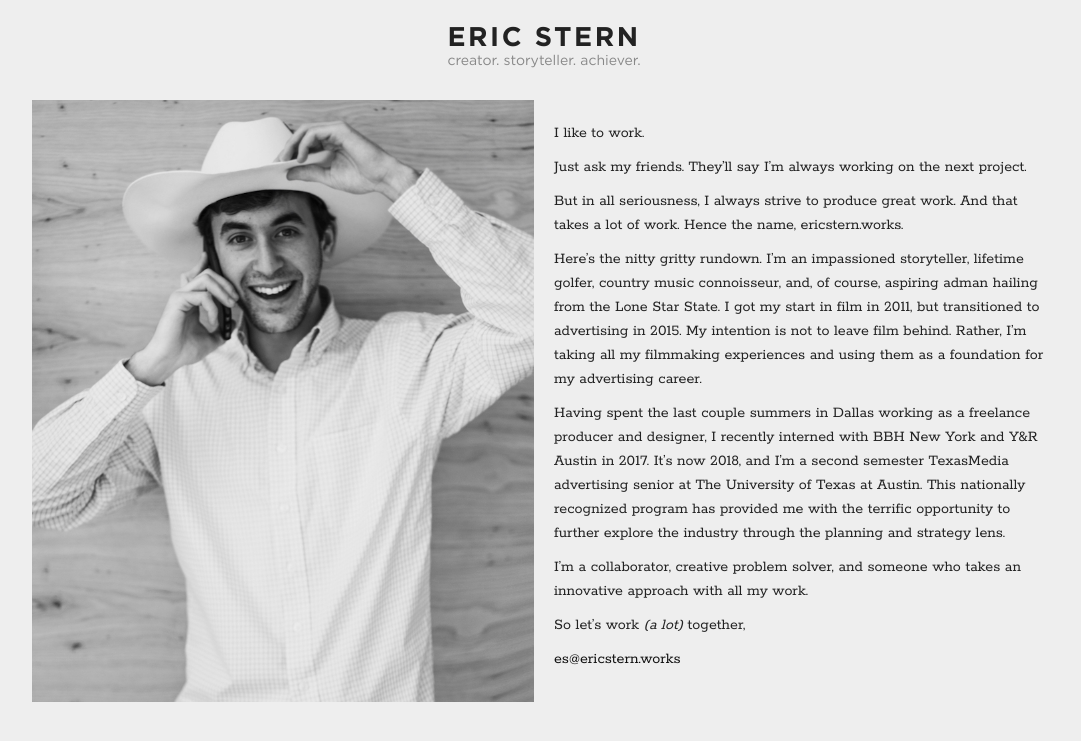
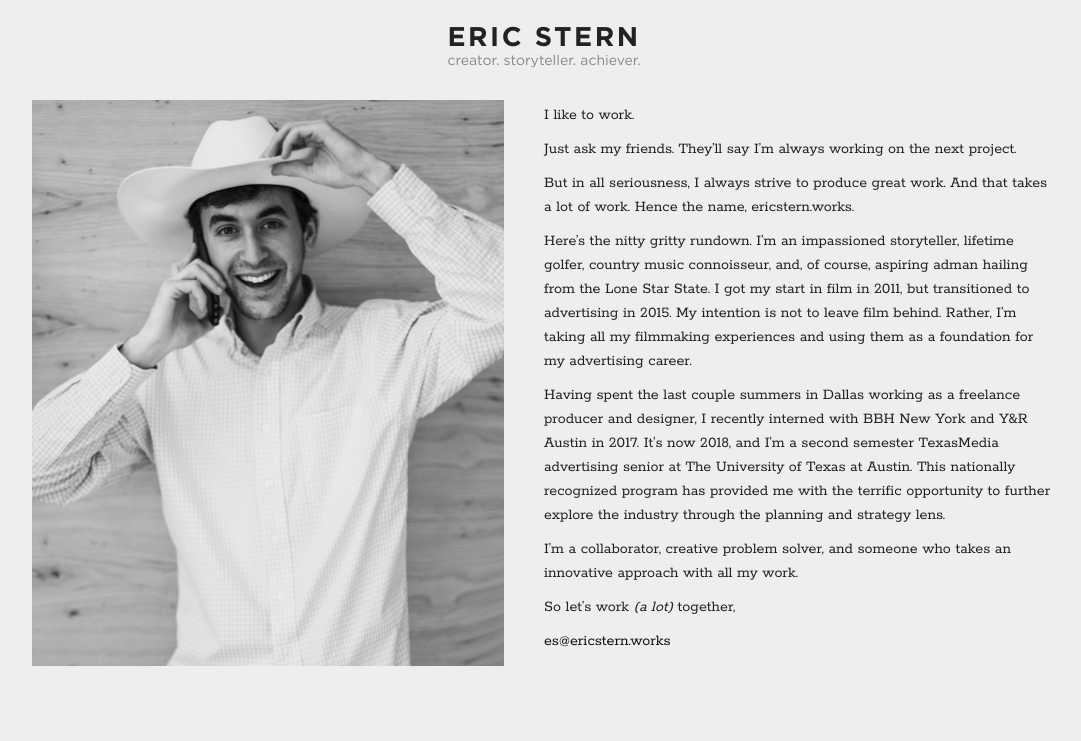
Before and after one commit to heidarianw/EricStern, a Jekyll site: the page built from about.markdown, in a window 1280 px wide. Shown: the top 741 px of the page, without its empty margins (96-1177 px from the left). Built offline with Jekyll 4.4.1, drawn with Linux system fonts in a browser that asks for light colours; nearby versions of some CDN libraries; some web fonts are replaced.

Commit message:
update to about page responsiveness

```diff
--- a/_sass/_pages.scss
+++ b/_sass/_pages.scss
@@ -137,7 +137,6 @@
 
 	&.about {
     margin-top: $gutter * 5;
-    overflow: hidden;
 
     @media #{$break-landscape} {
       & {
@@ -148,7 +147,6 @@
     .container {
       max-width: 1024px;
       width: $full;
-      overflow: hidden;
       max-height: calc(100vh - #{$gutter * 5});
 
       @media #{$break-landscape} {
@@ -166,8 +164,7 @@
     }
 
     .bio {
-      padding-left: 10px;
-      flex: 0 1 50%;
+      padding: 0 $gutter;
       margin-right: 0 !important;
 
       p {
@@ -191,9 +188,11 @@
     }
 
 		.bio-image {
-      padding-right: 10px;
+      padding: 0 $gutter;
       box-sizing: border-box;
       margin-left: 0 !important;
+      width: 50%;
+      float: left;
 
       @media #{$break-landscape} {
         & {
@@ -206,6 +205,8 @@
           display: block !important;
           flex: none !important;
           margin-bottom: $gutter * 2;
+          float: none;
+          width: 100%;
         }
       }
 
```
